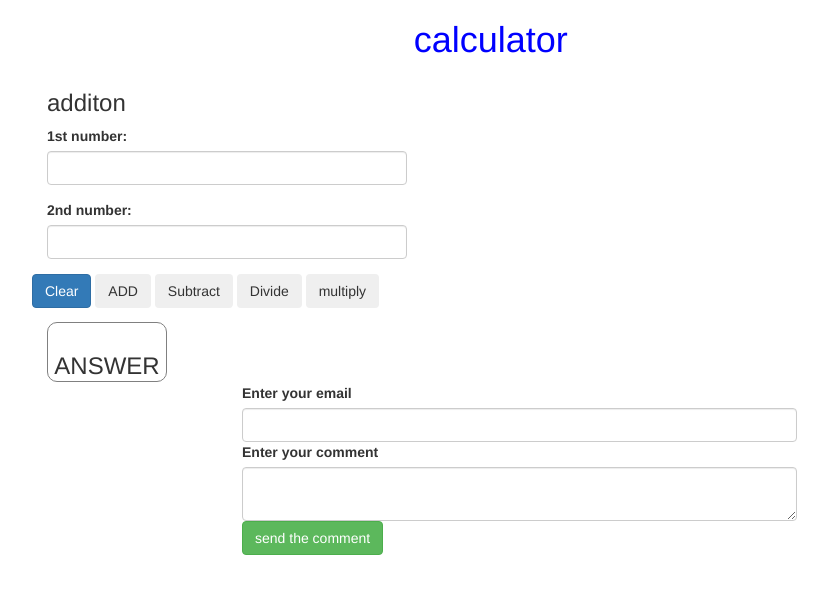
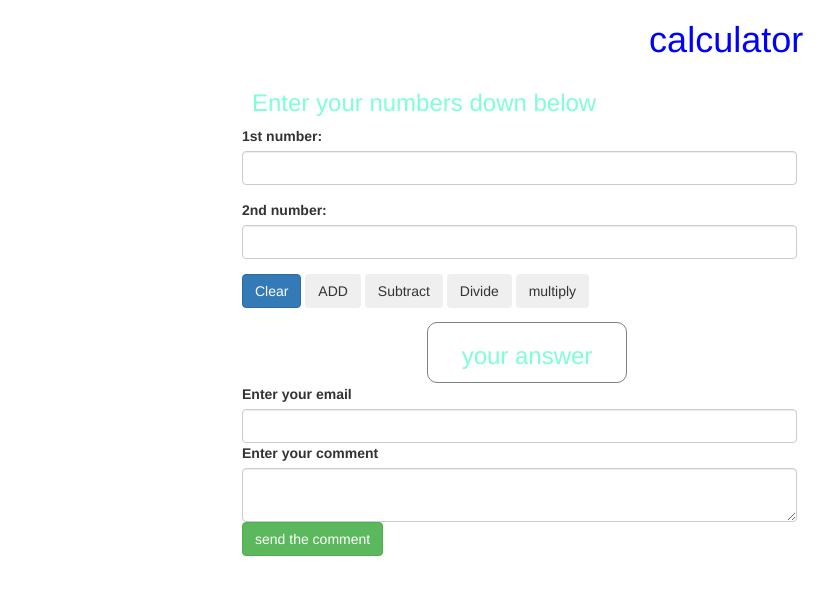
Before and after one commit to qollomcbizzy/calculator, a website: page calculator.html in a window 1280 px wide. Shown: the whole page, without its empty margins (23-857 px from the left). Drawn offline with Linux system fonts and the light colour scheme.

Commit message:
made cahnges to the index.html and styles by adding styles to the answer field and the second title

```diff
--- a/calculator.html
+++ b/calculator.html
@@ -10,42 +10,44 @@
 </head>
 <body>
   <div class="row">
-    <div class="col-md-4 col-md-offset-4">
+    <div class="col-md-6 col-md-offset-4">
       <h1>calculator</h1>
     </div>
   </div>
   <div class="container">
-    <h3>additon</h3>
+    <h3 class="col-md-6 col-md-offset-2">Enter your numbers down below</h3>
     <!--form for the addition-->
   <form id="add">
     <div class="row">
-      <div class="form-group col-md-4">
+      <div class="form-group col-md-6 col-md-offset-2">
         <label for="add1">1st number:</label>
         <input type="text" id="add1" class="form-control">
       </div>
     </div>
     <div class="row">
-      <div class="form-group col-md-4">
+      <div class="form-group col-md-6 col-md-offset-2">
         <label for="add2">2nd number:</label>
         <input type="text" id="add2" class="form-control">
       </div>
     </div>
     <div class="row">
       <!--clear fields-->
-      <button type="submit" class="btn btn-primary" id="clearing">Clear</button>
+      <div class="col-md-6 col-md-offset-2">
+        <button type="submit" class="btn btn-primary" id="clearing">Clear</button>
         <!--for subtraction-->
-      <button type="submit" class="btn" id="adding">ADD</button>
+        <button type="submit" class="btn" id="adding">ADD</button>
       <!--for subtraction-->
-      <button type="submit" class="btn" id="subtracting">Subtract</button>
+        <button type="submit" class="btn" id="subtracting">Subtract</button>
       <!--for division-->
-      <button type="submit" class="btn" id="dividing">Divide</button>
+        <button type="submit" class="btn" id="dividing">Divide</button>
       <!--form for the multiplication-->
-      <button type="submit" class="btn" id="multiplying">multiply</button>
+        <button type="submit" class="btn" id="multiplying">multiply</button>
+      </div>
     </div>
   </form>
    <!--div to show the results-->
-  <div id="output">
-     <h3>ANSWER</h3>
+  <div id="output" class="col-md-offset-4">
+     <h3>your answer</h3>
   </div>
     <!--input type for color
     <div class="form-group col-md-4">
--- a/css/style.css
+++ b/css/style.css
@@ -1,5 +1,9 @@
 h1{
   color:blue;
+  text-align: center;
+}
+h3{
+  color: aquamarine;
 }
 #thankyou p {
   color :black ;
@@ -20,11 +24,11 @@ span.email:hover{
   cursor: pointer;
 }
 #output{
-  height:60px;
-  width:120px;
+  width: 200px;
   border:1px solid grey;
   text-align:center;
-  padding-top:10px;
+  padding-top:px;
+  padding-bottom: 3px;
   border-radius: 10px;
 
 }
```
